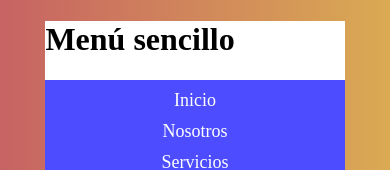
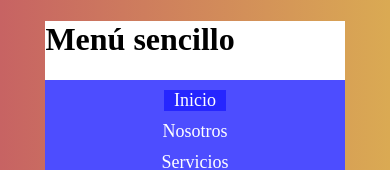
Before and after one commit to daniel2002ccr/DIW, a plain HTML site: page Menus/src/index.html in a window 390 px wide. In both pictures the pointer is over the element 195 px from the left and 100 px from the top of the page. Shown: the top 170 px of the page. Drawn offline with Linux system fonts and the light colour scheme.

Commit message:
Menus terminado

```diff
--- a/Menus/css/estilos.css
+++ b/Menus/css/estilos.css
@@ -21,6 +21,10 @@ body {
     margin-right: 10px;
 }
 
+.menu-item:hover {
+
+    background-color: rgba(0, 0, 255, 0.5);
+}
 .menu-item a {
     text-decoration: none;
     color: white;
@@ -33,6 +37,11 @@ body {
         flex-direction: column;
         align-items: center;
     }
+
+.menu-item:hover {
+
+    background-color: rgba(0, 0, 255, 0.5);
+}
 
     .menu-item {
         margin-right: 0;
```
